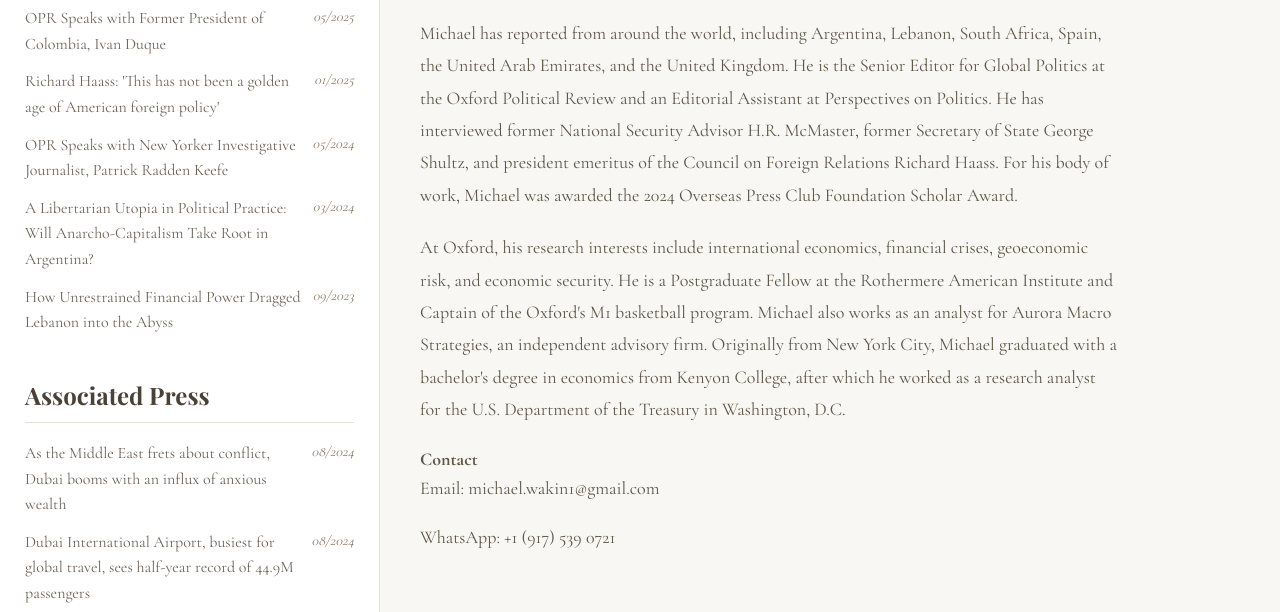
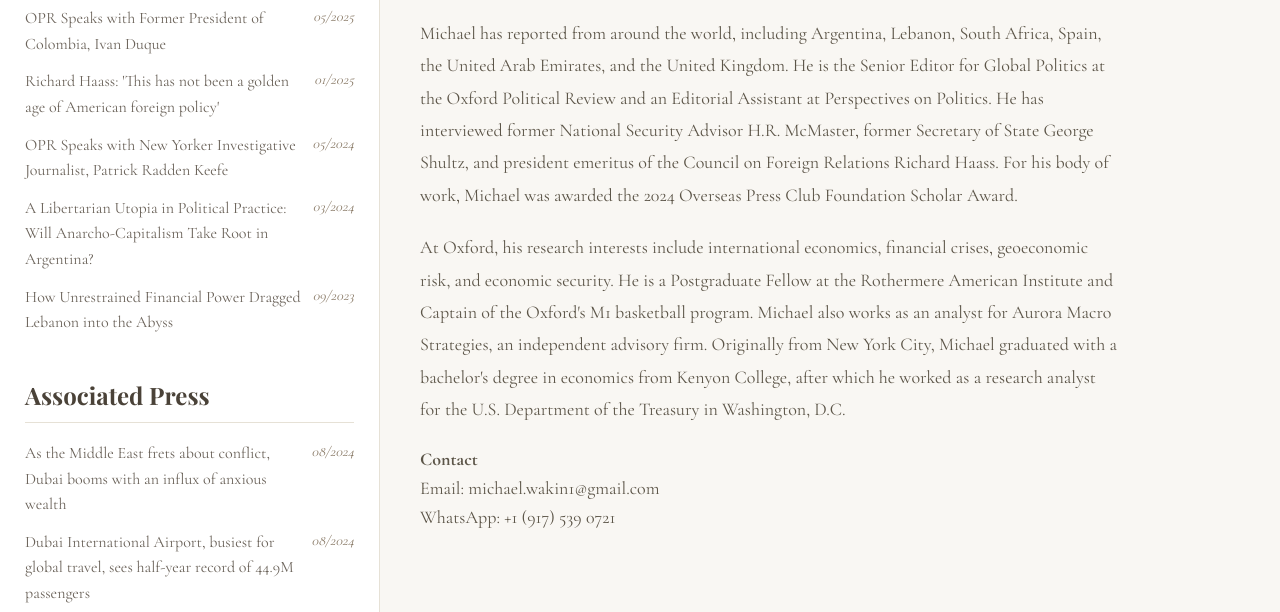
Before and after one commit to mwakin/michaelwakin.github.io, a plain HTML site: page index.html in a window 1280 px wide. Shown: the part 188-800 px from the top of the page. Drawn offline with nearby package versions, Linux system fonts and the light colour scheme.

Commit message:
Update index.html

```diff
--- a/index.html
+++ b/index.html
@@ -252,7 +252,7 @@
 
             <div class="contact-info">
                 <p>Email: michael.wakin1@gmail.com</p>
-                <p style="margin-top: 20px;">WhatsApp: +1 (917) 539 0721</p>
+                <p>WhatsApp: +1 (917) 539 0721</p>
             </div>
         </div>
     </div>
```
